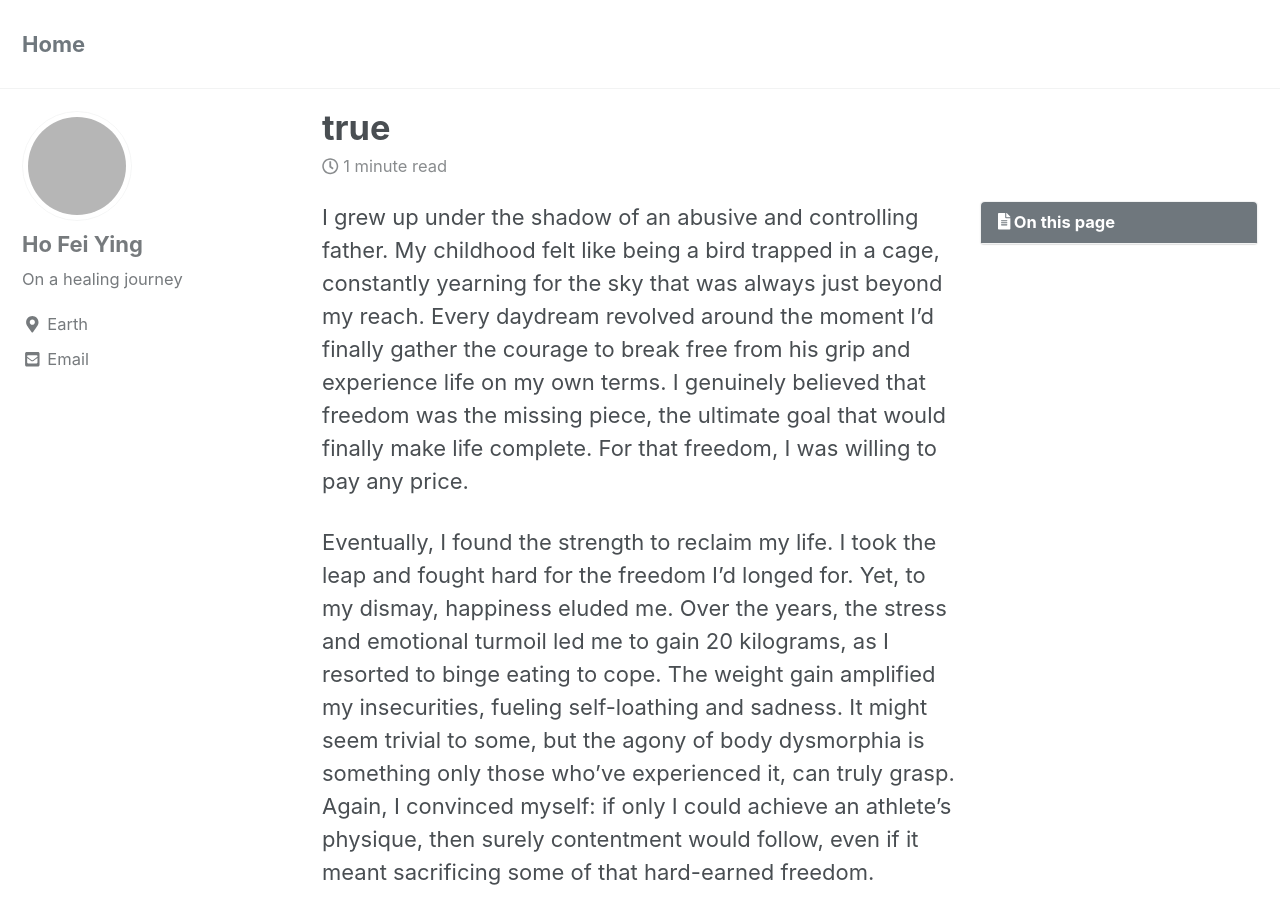
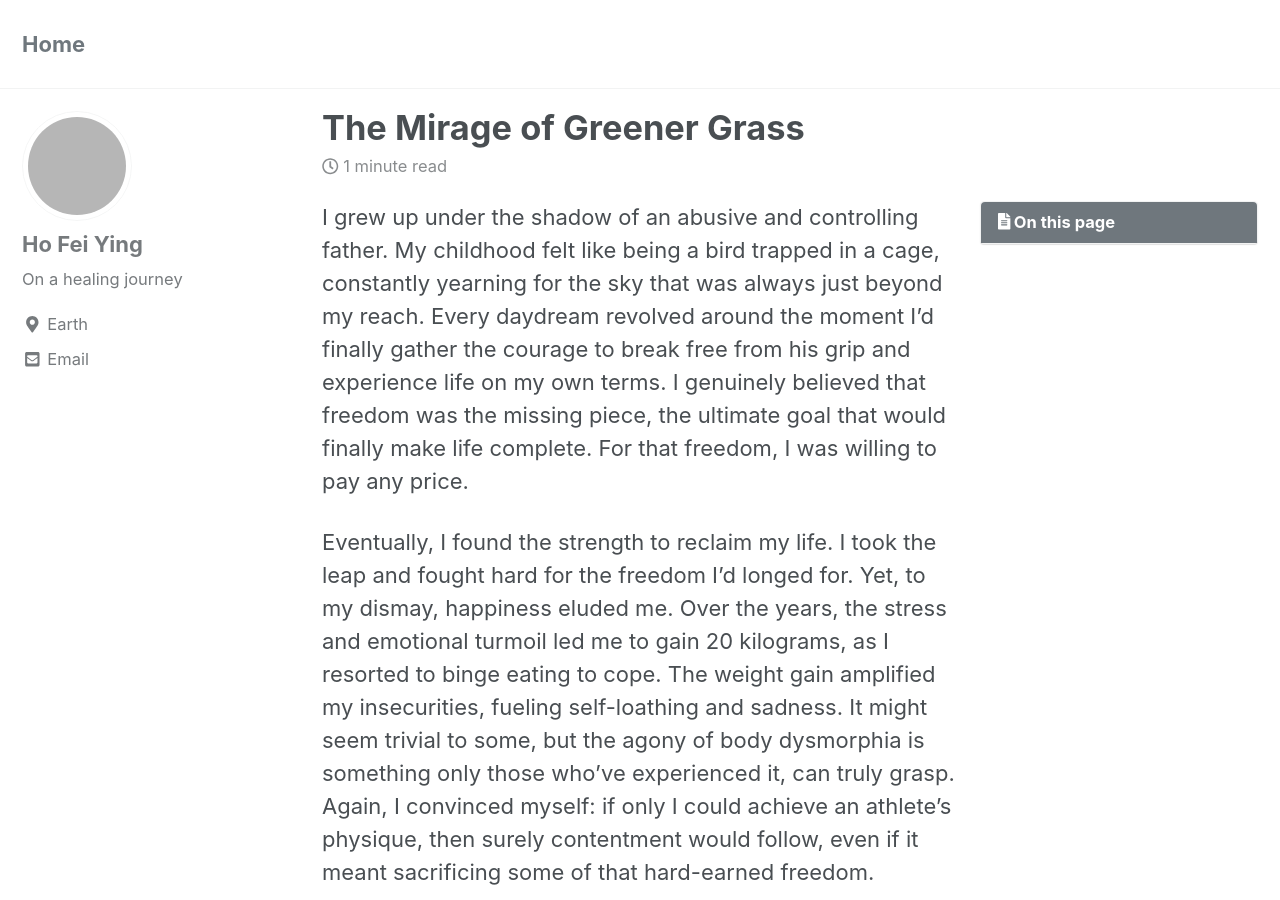
Before and after one commit to feisty171/blog, a Jekyll site: the page built from _posts/2025-05-23-The-Mirage-of-Greener-Grass.md, in a window 1280 px wide and 900 px high. Built offline with Jekyll 4.4.1, drawn with Linux system fonts in a browser that asks for light colours; cached includes are drawn as plain includes; nearby versions of some CDN libraries; grey boxes are pictures that could not be loaded.

Commit message:
Update 2025-05-23-The-Mirage-of-Greener-Grass.md

```diff
--- a/_posts/2025-05-23-The-Mirage-of-Greener-Grass.md
+++ b/_posts/2025-05-23-The-Mirage-of-Greener-Grass.md
@@ -1,5 +1,5 @@
 ---
-title: true
+title: The Mirage of Greener Grass
 toc: true
 ---
 I grew up under the shadow of an abusive and controlling father. My childhood felt like being a bird trapped in a cage, constantly yearning for the sky that was always just beyond my reach. Every daydream revolved around the moment I'd finally gather the courage to break free from his grip and experience life on my own terms. I genuinely believed that freedom was the missing piece, the ultimate goal that would finally make life complete. For that freedom, I was willing to pay any price.
```
